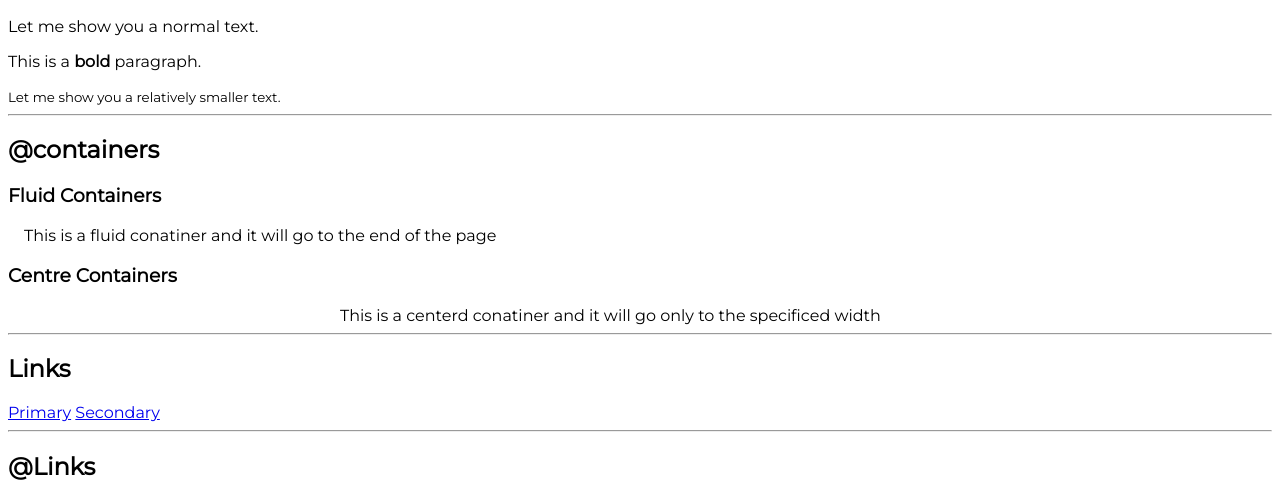
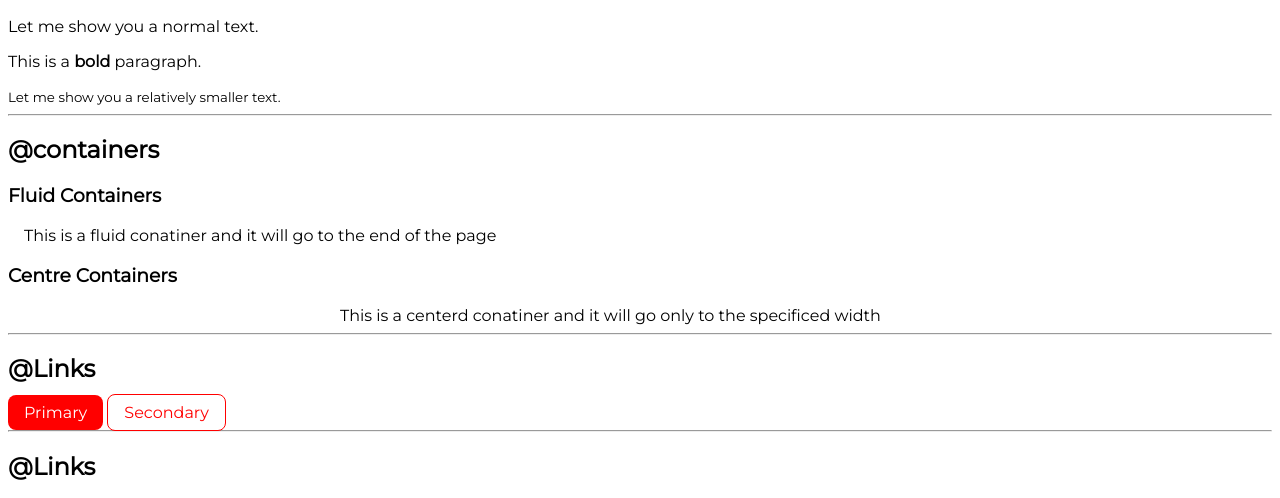
Before and after one commit to viveksuarez7/neog-camp-lesson-3.1, a plain HTML site: page index.html in a window 1280 px wide. Shown: the part 282-780 px from the top of the page. Drawn offline with Linux system fonts and the light colour scheme.

Commit message:
links updated

```diff
--- a/index.html
+++ b/index.html
@@ -46,9 +46,9 @@
 
     <hr>
 
-    <h2>Links</h2>
-    <a href="/">Primary</a>
-    <a href="/">Secondary</a>
+    <h2>@Links</h2>
+    <a class=" link link-primary" href="/">Primary</a>
+    <a class="link link-secondary" href="/">Secondary</a>
 
     <hr>
 
--- a/style.css
+++ b/style.css
@@ -1,4 +1,8 @@
 @import url('https://fonts.googleapis.com/css2?family=Montserrat&display=swap');
+
+:root{
+    --primary-color:red;
+}
 
 body{
     font-family: 'Montserrat', sans-serif;
@@ -14,3 +18,18 @@ body{
 }
 
 /**link**/
+
+.link{
+    text-decoration: none;
+    padding: 0.5rem 1rem;
+}
+.link-primary{
+background-color: var(--primary-color);
+border-radius: 0.5rem;
+color: white;
+}
+.link-secondary{
+color: var(--primary-color);
+border-radius: 0.5rem;
+border: 1px solid var(--primary-color);
+}
```
